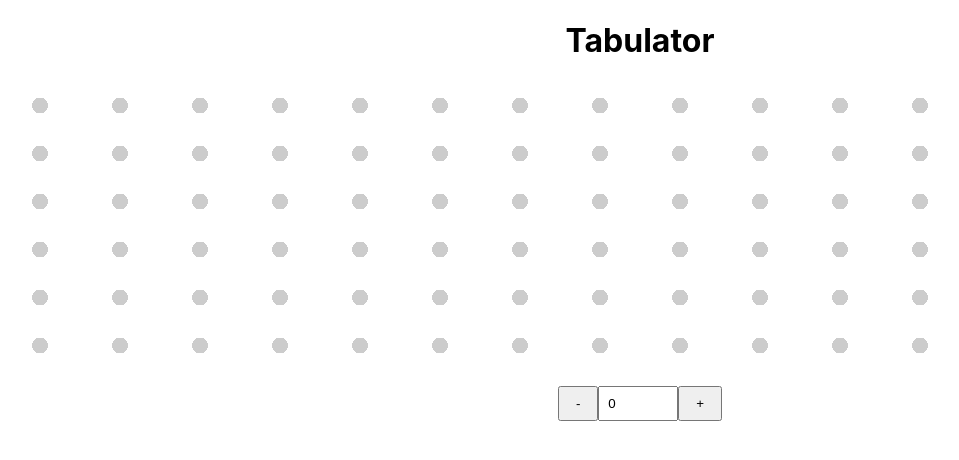
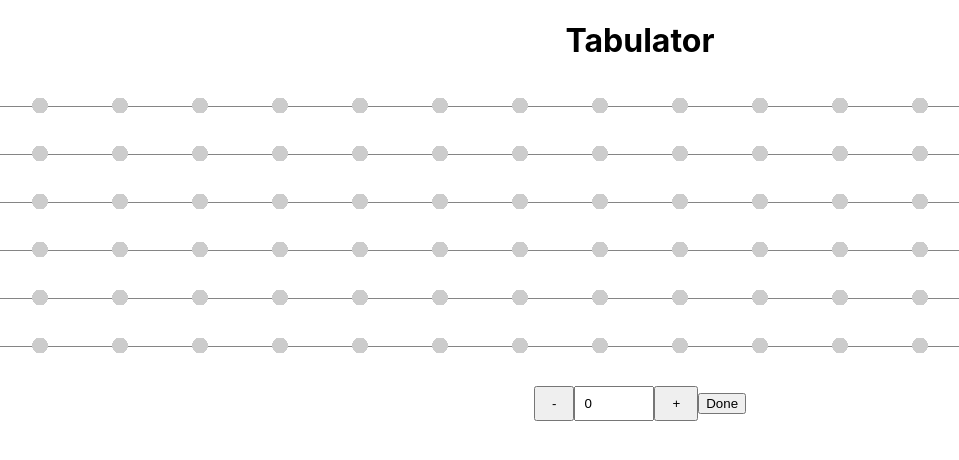
Before and after one commit to jonoliver/tabulator, a Next.js app: page / in a window 1280 px wide. Shown: the top 460 px of the page, without its empty margins (0-959 px from the left). Built offline with nearby package versions, Linux system fonts and the light colour scheme.

Commit message:
feat: edit mode

```diff
--- a/components/riff/index.tsx
+++ b/components/riff/index.tsx
@@ -3,7 +3,6 @@ import produce from "immer";
 import { useRouter } from 'next/router'
 import { stateToUrlParams, urlParamsToState } from '../../utils/url';
 import styles from './riff.module.css';
-type ID = string;
 
 export type Fret = {
   number?: number
@@ -40,31 +39,48 @@ type NoteProps = {
 
 const Note = ({ note, setNote }: NoteProps) => {
   const hasNote = note.number !== undefined;
-  const noteClassNames = buildClasses([styles.fret, !hasNote && styles.empty]);
+  const noteClassNames = buildClasses([styles.number, !hasNote && styles.empty]);
   return (
     <div
-      className={noteClassNames}
+      className={styles.fret}
       onClick={setNote}
     >
-      <span className={styles.number}>{note.number}</span>
+      <span className={noteClassNames}>{note.number}</span>
     </div>
   )
 }
 
+type EditButtonProps = {
+  isEdit: boolean,
+  setIsEdit(isEdit: boolean): void,
+}
+
+const EditButton = ({ isEdit, setIsEdit }: EditButtonProps) => {
+  return <button onClick={() => setIsEdit(!isEdit)}>{isEdit ? 'Done' : 'Edit'}</button>
+}
+
+const mockRiff: Riff = {
+  strungs: []
+}
+
 const Riff = () => {
   const [riff, setRiff] = useState(mockState);
+  const [isEdit, setIsEdit] = useState(true);
   const [pasteValue, setPasteValue] = useState(0);
   const router = useRouter();
 
   useEffect(() => {
-    if (router.query.r) {
-      const riffFromQuery = urlParamsToState(router.query.r as string);
+    const query = new URLSearchParams(window.location.search);
+    const riffParam = query.get('r');
+    if (riffParam) {
+      const riffFromQuery = urlParamsToState(riffParam);
       setRiff(riffFromQuery);
+      setIsEdit(false);
     }
-  }, [router])
+  }, [])
 
   const setNote = (strungIndex: number, noteIndex: number) => {
-    if (isNaN(pasteValue)) return;
+    if (!isEdit || isNaN(pasteValue)) return;
 
     setRiff(produce((draft) => {
       const note = draft.strungs[strungIndex]?.notes[noteIndex];
@@ -72,15 +88,15 @@ const Riff = () => {
         note.number = note.number === pasteValue ? undefined : pasteValue;
       }
       // this doesn't seem good?
-      router.push(`?r=${stateToUrlParams(draft)}`, undefined, { shallow: true })
+      router.push(`?${stateToUrlParams(draft)}`, undefined, { shallow: true })
     }));
   }
 
-  return <div>
+  return <div className={isEdit ? styles.edit : ''}>
     <div style={{ overflowX: 'scroll' }}>
       <div className={styles.riff}>
         {
-          riff.strungs.map((strung, s) =>
+          riff?.strungs.map((strung, s) =>
             <div key={s} className={styles.string}>
               {
                 strung.notes.map((note, n) =>
@@ -96,6 +112,8 @@ const Riff = () => {
     <p
       style={{ textAlign: 'center' }}
     >
+      <Show when={isEdit}>
+        <>
           <button
             style={{ padding: '0.5rem 1rem' }}
             onClick={() => setPasteValue(pasteValue - 1)}
@@ -112,6 +130,9 @@ const Riff = () => {
             style={{ padding: '0.5rem 1rem' }}
             onClick={() => setPasteValue(pasteValue + 1)}
           >+</button>
+        </>
+      </Show>
+      <EditButton {...{ isEdit, setIsEdit }} />
     </p>
   </div>
 }
--- a/components/riff/riff.module.css
+++ b/components/riff/riff.module.css
@@ -12,7 +12,7 @@
   grid-auto-flow: column;
   grid-auto-columns: var(--spacing);
   align-items: center;
-  background: linear-gradient(0deg, #FFF 49%, #000 50%, #FFF 51%);
+  background: linear-gradient(0deg, #FFF 48%, #000 50%, #FFF 51%);
 }
 
 .fret {
@@ -24,10 +24,13 @@
 }
 
 .fret .number {
+  padding: 0.5rem;
+  }
+
+  .fret .number:not(.empty) {
   background: #FFF;
-  padding: 0.5rem;
 }
 
-.fret.empty .number {
+.edit .fret .number.empty {
   background: radial-gradient(circle, #CCC 0.5rem, #FFF0 0.5rem);
 }
--- a/utils/url/index.ts
+++ b/utils/url/index.ts
@@ -1,8 +1,15 @@
 
 import type { Riff } from '../../components/riff';
 
+export const riffToUrlParam = (riff: Riff) => {
+  return riff.strungs.map(strung => strung.notes.map(notes => notes.number).join('.')).join('-')
+}
+
 export const stateToUrlParams = (riff: Riff) => {
-  return riff.strungs.map(strung => strung.notes.map(notes => notes.number).join('.')).join('-')
+  return [
+    `r=${riffToUrlParam(riff)}`,
+    // isEdit && 'e=1',
+  ].filter(Boolean).join('&')
 }
 
 export const urlParamsToState = (param: string) => {
```
Also changed, not shown: 1 other file (tests, documents, lock files or other folders). Lines whose indentation alone changed are shown as unchanged.
